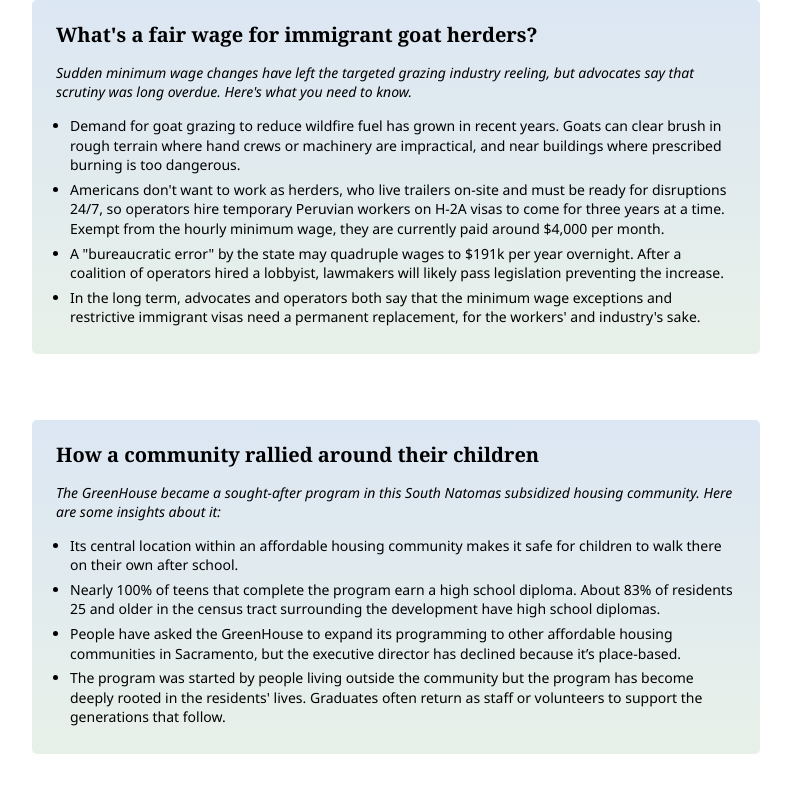
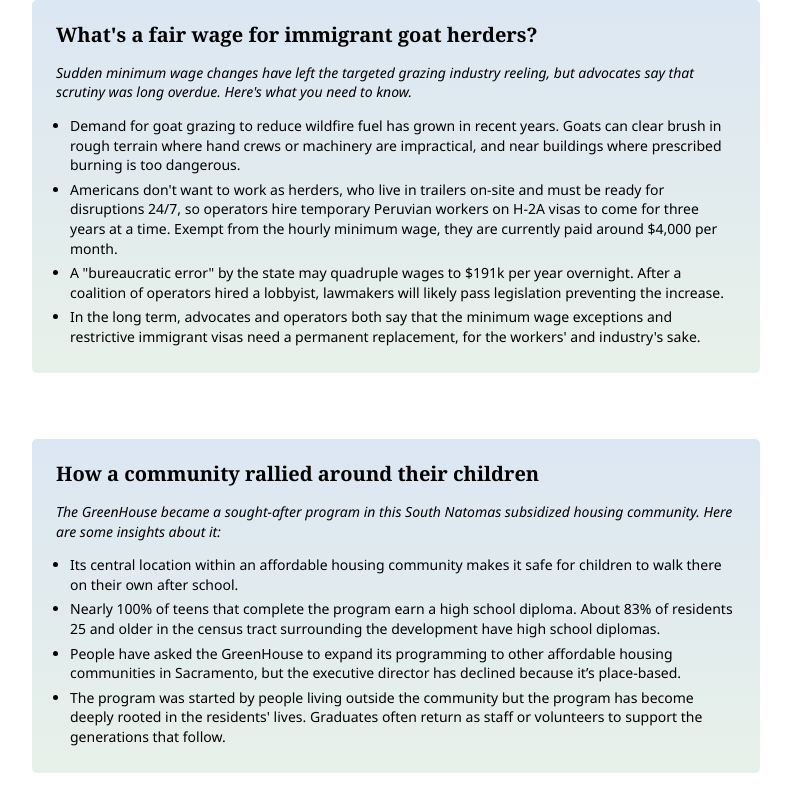
Before and after one commit to wwsalmon/sacbee-graphics, a website: page src/goat-bullet.html in a window 1280 px wide. Shown: the whole page, without its empty margins (244-1035 px from the left). Drawn offline with Linux system fonts and the light colour scheme.

Commit message:
fix typo

```diff
--- a/src/goat-bullet.html
+++ b/src/goat-bullet.html
@@ -9,6 +9,7 @@
     <link href="https://fonts.googleapis.com/css2?family=Noto+Sans:ital,wght@0,300;0,400;0,500;0,600;0,700;1,300;1,400;1,500;1,600;1,700&family=Noto+Serif:ital,wght@0,100;0,200;0,300;0,400;0,500;0,600;0,700;1,100;1,200;1,300;1,400;1,500;1,600;1,700&display=swap" rel="stylesheet">
 </head>
 <body>
+    <!-- EMBED CODE STARTS HERE -->
     <style>
         /* this styling imitates that of the sacbee site, don't include it in final embed */
         body {
@@ -46,8 +47,6 @@
            margin-block-start: 0.5rem;
            margin-block-end: 0.5rem;
         }
-
-
     </style>
     <div class="sbimm-intro-bullets">
         <p class="sbimm-intro-hed">What's a fair wage for immigrant goat herders?
@@ -58,7 +57,7 @@
             <li>Demand for goat grazing to reduce wildfire fuel has grown in recent years. Goats can clear brush in rough
                 terrain where hand crews or machinery are impractical, and near buildings where prescribed burning is too
                 dangerous.</li>
-            <li>Americans don't want to work as herders, who live trailers on-site and must be ready for disruptions 24/7,
+            <li>Americans don't want to work as herders, who live in trailers on-site and must be ready for disruptions 24/7,
                 so operators hire temporary Peruvian workers on H-2A visas to come for three years at a time. Exempt from
                 the hourly minimum wage, they are currently paid around $4,000 per month.</li>
             <li>A "bureaucratic error" by the state may quadruple wages to $191k per year overnight. After a coalition of operators hired a lobbyist, lawmakers will likely pass legislation
@@ -67,6 +66,7 @@
                 immigrant visas need a permanent replacement, for the workers' and industry's sake.</li>
         </ul>
     </div>
+    <!-- EMBED CODE ENDS HERE -->
     <hr style="margin: 32px 0; visibility: hidden;">
     <div class="sbimm-intro-bullets">
         <p class="sbimm-intro-hed">How a community rallied around their children
```
